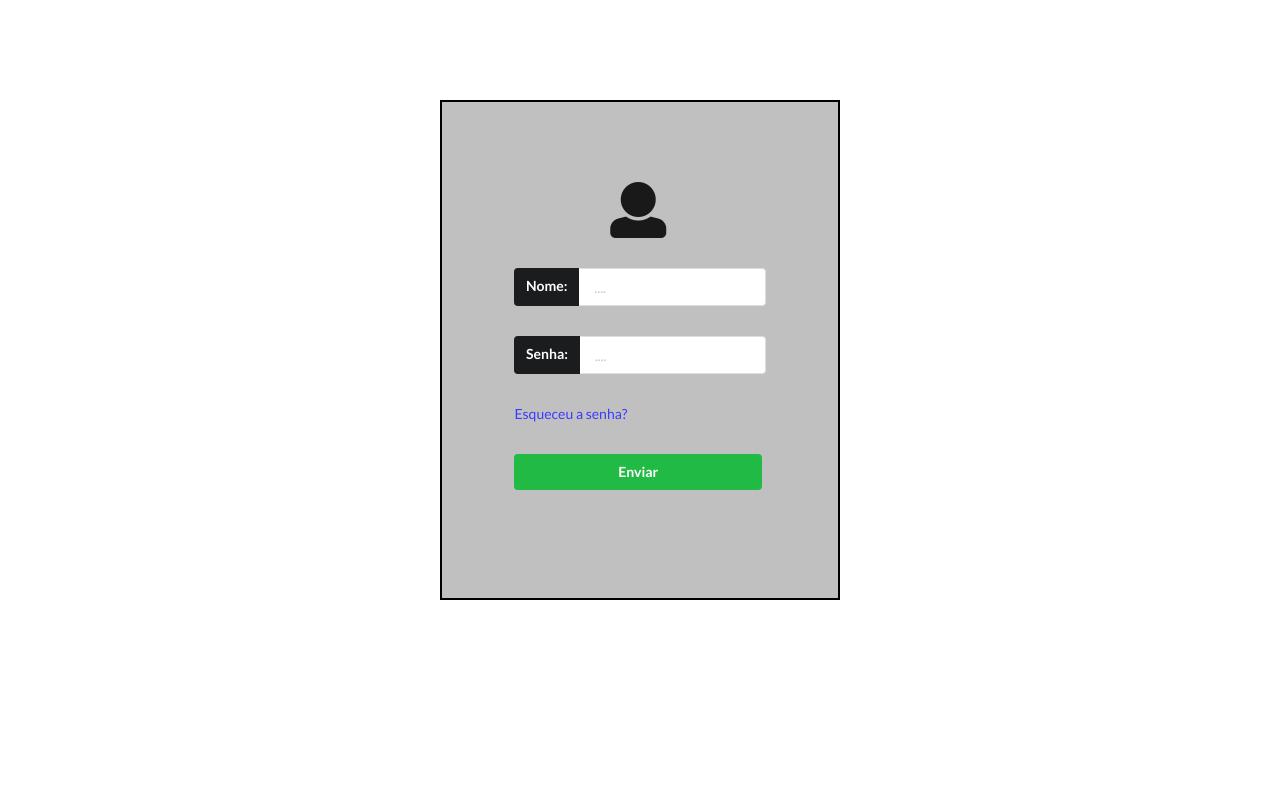
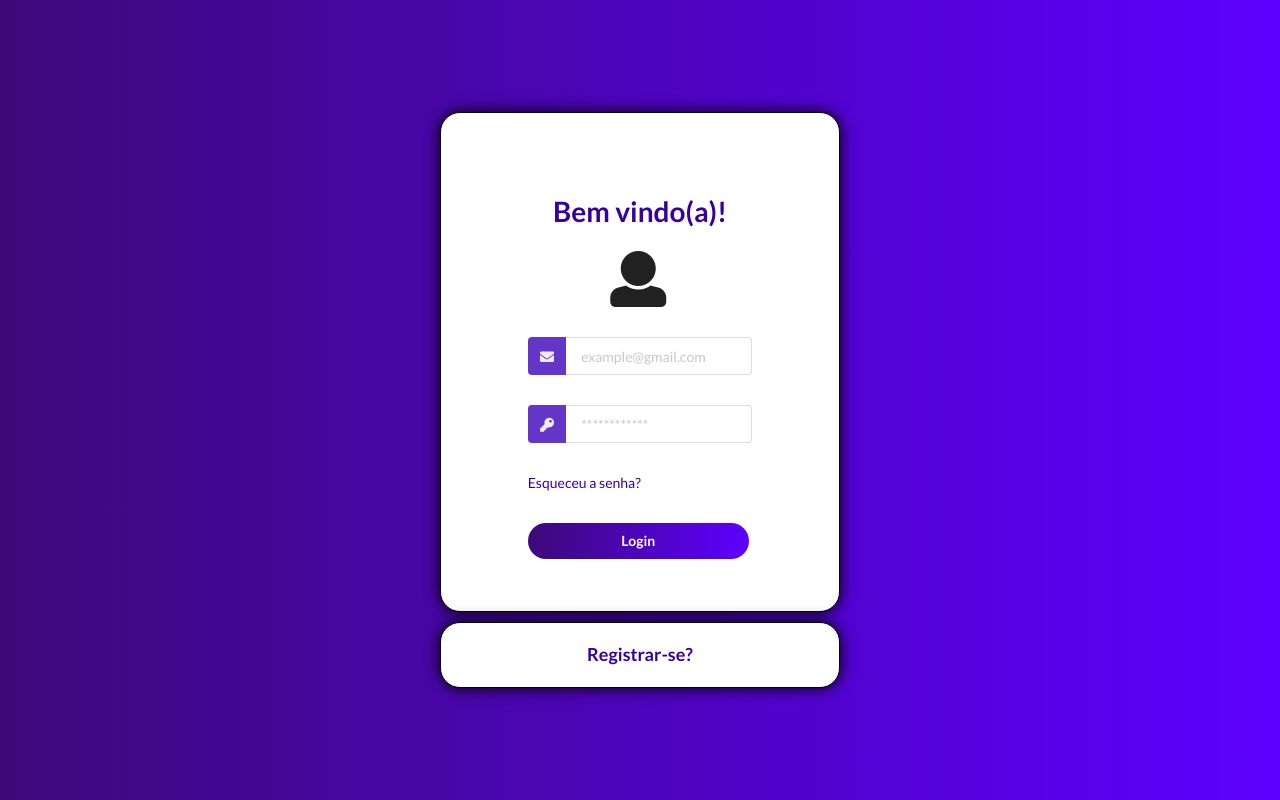
Before and after one commit to Matheus-Mbs/Trabalho-SemanticUI, a plain HTML site: page index.html in a window 1280 px wide. Drawn offline with nearby package versions, Linux system fonts and the light colour scheme.

Commit message:
Add files via upload

```diff
--- a/index.html
+++ b/index.html
@@ -3,7 +3,7 @@
 <head>
     <meta charset="UTF-8">
     <meta name="viewport" content="width=device-width, initial-scale=1.0">
-    <title>Document</title>
+    <title>Login</title>
     <link rel="stylesheet" href="https://cdnjs.cloudflare.com/ajax/libs/semantic-ui/2.4.1/semantic.min.css">
     <link rel="stylesheet" href="style.css">
 </head>
@@ -11,26 +11,40 @@
     <!-- Seu conteúdo aqui -->
 
     <div class="container">
+        <h1>Bem vindo(a)!</h1>
         <i class="huge icon user" id="usr"></i>
-        <form action="get" class="login">
-            <div class="ui labeled input">
+        <form action="" class="login">
+            <!-- <div class="ui labeled input">
                 <div class="ui label black">
-                    Nome:
+                    E-mail:
                 </div>
-                <input type="text" placeholder="....">
+                <input type="text" placeholder="example@gmail.com">
+            </div> -->
+
+            <div class="ui left action input">
+                <button class="ui violet icon button">
+                  <i class="mail icon"></i>
+                </button>
+                <input type="text" placeholder="example@gmail.com">
             </div>
 
-            <div class="ui labeled input">
-                <div class="ui label black">
-                    Senha:
+            <div class="ui left action input">
+                <div class="ui violet icon button">
+                    <i class="key icon"></i>
                 </div>
-                <input type="text" placeholder="....">
+                <input type="text" placeholder="************">
             </div>
 
-            <a href="#" class="forget-username">Esqueceu a senha?</a>
+            <a href="#" class="forget-username"><p>Esqueceu a senha?</p></a>
 
-            <button class="ui green button">Enviar</button>
+            <button class="ui green button" id="button-login">Login</button>
         </form>
+    </div>
+
+    <div class="small-container">
+        <a href="#">
+            <h3>Registrar-se?</h3>
+        </a>
     </div>
 
 
--- a/style.css
+++ b/style.css
@@ -7,19 +7,35 @@
 body{
     display: flex;
     justify-content: center;
+    align-items: center;
+    flex-direction: column;
     padding: 100px;
+    background: rgb(18,0,36);
+    background: linear-gradient(90deg, rgba(18,0,36,1) 0%, rgba(61,9,121,1) 0%, rgba(93,0,255,1) 100%);
+}
+
+h1{
+    color: rgb(55, 0, 158);
+}
+h3{
+    color: rgb(55, 0, 158);
+}
+p{
+    color: rgb(55, 0, 158);
 }
 
 .container{
     width: 400px;
     height: 500px;
-    border: 2px solid black;
+    border: 1px solid black;
+    border-radius: 20px;
     display: flex;
     flex-direction: column;
     padding: 80px;
     align-items: center;
     gap: 30px;
-    background-color: silver;
+    background-color: white;
+    box-shadow: 0px 0px 15px black;
 }
 
 .login{
@@ -30,3 +46,23 @@ body{
 .forget-username{
     color: rgb(59, 59, 255);
 }
+
+#button-login{
+    background: rgb(18,0,36);
+    background: linear-gradient(90deg, rgba(18,0,36,1) 0%, rgba(61,9,121,1) 0%, rgba(93,0,255,1) 100%);
+    border-radius: 20px;
+}
+
+.small-container{
+    margin-top: 10px;
+    width: 400px;
+    border: 1px solid black;
+    border-radius: 20px;
+    display: flex;
+    flex-direction: column;
+    padding: 20px;
+    align-items: center;
+    gap: 30px;
+    background-color: white;
+    box-shadow: 0px 0px 15px black;
+}
```
